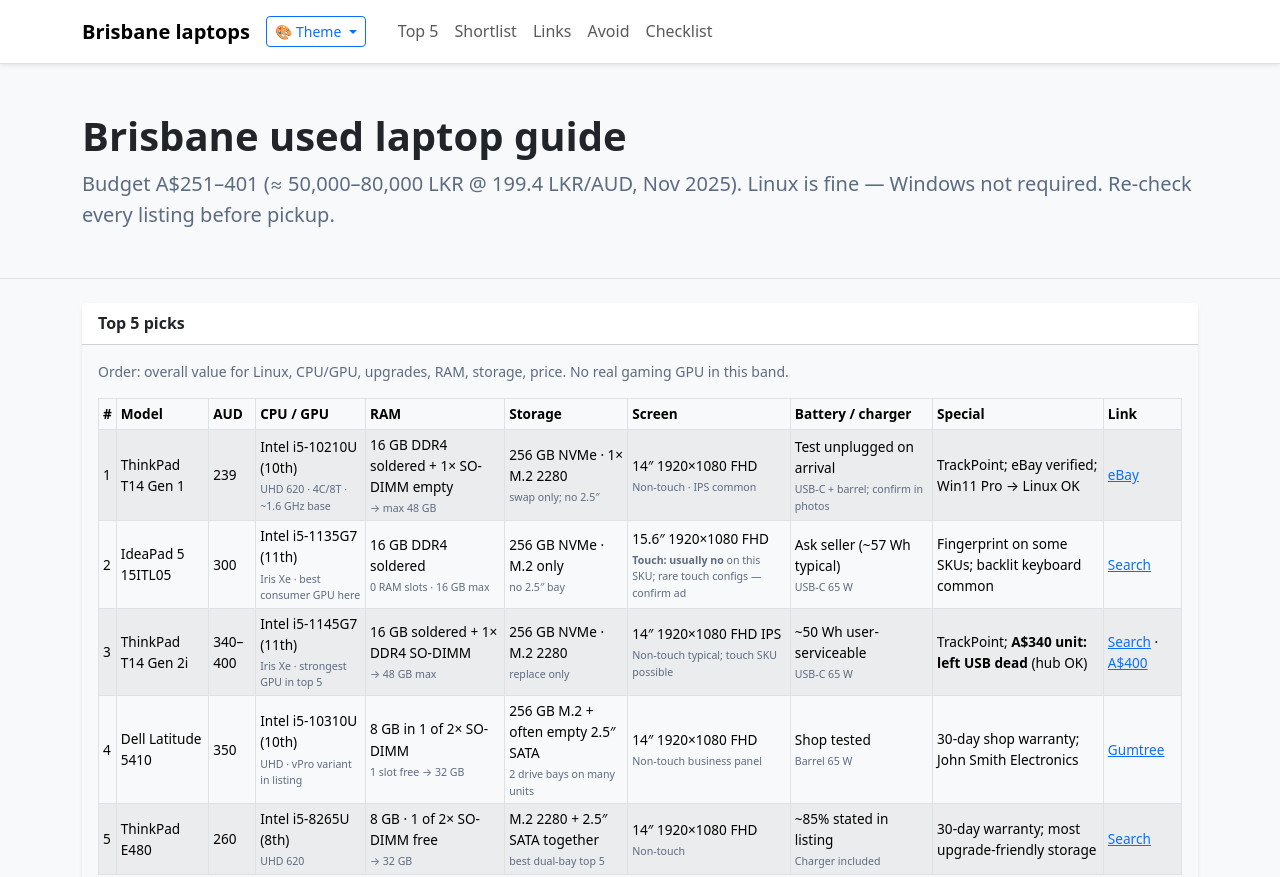
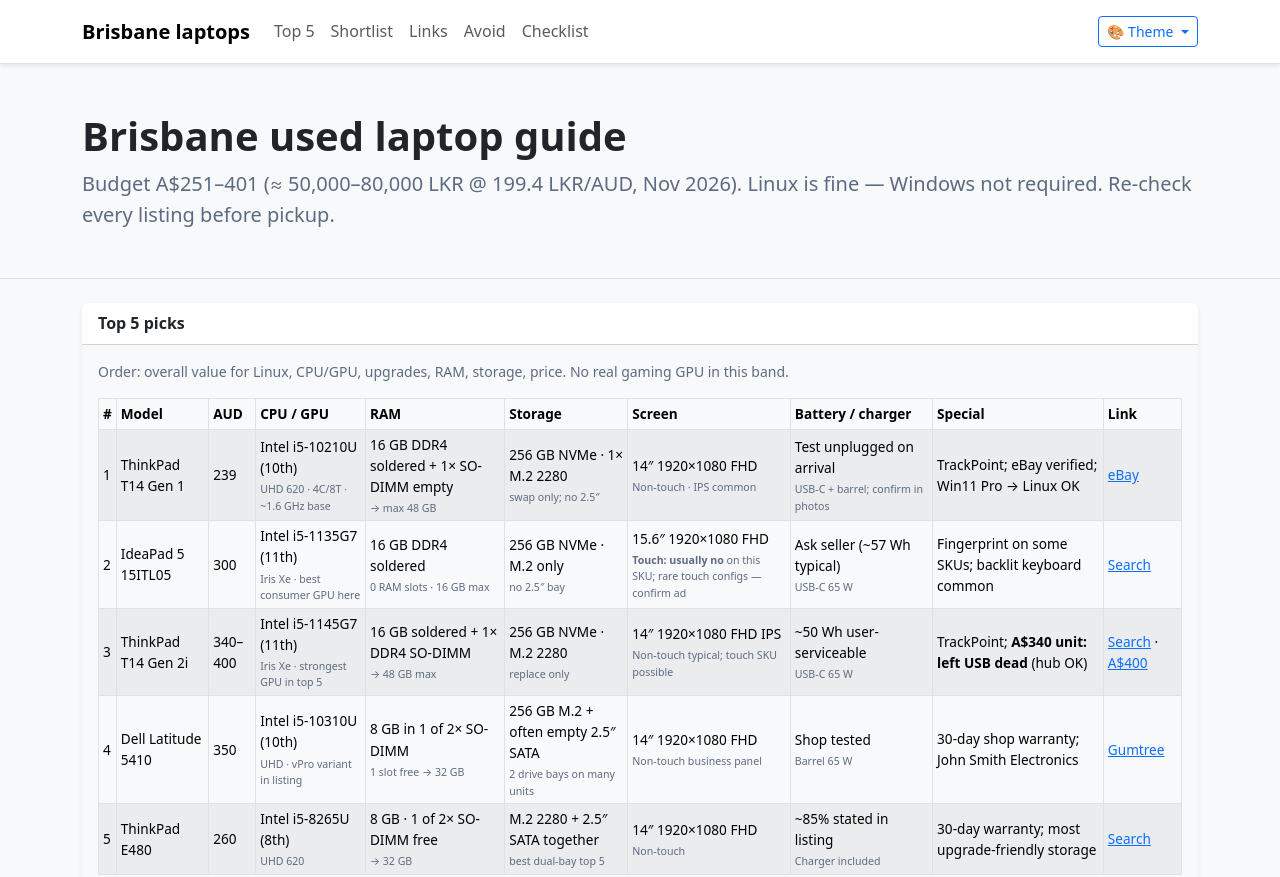
Before and after one commit to Mavros-Lykos/brisbane-used-laptop-guide, a plain HTML site: page index.html in a window 1280 px wide. Shown: the top 877 px of the page. Drawn offline with nearby package versions, Linux system fonts and the light colour scheme.

Commit message:
Navbar: theme pinned right; dates Nov 2026

```diff
--- a/index.html
+++ b/index.html
@@ -20,9 +20,19 @@
 </head>
 <body class="bg-body-tertiary">
   <nav class="navbar navbar-expand-lg bg-body border-bottom sticky-top shadow-sm">
-    <div class="container-lg">
+    <div class="container-lg d-flex flex-wrap align-items-center">
       <a class="navbar-brand fw-semibold py-2" href="#">Brisbane laptops</a>
-      <div class="dropdown ms-auto me-2 nav-toolbar d-flex align-items-center">
+      <div class="collapse navbar-collapse order-lg-1 flex-grow-1" id="mainNav">
+        <ul class="navbar-nav">
+          <li class="nav-item"><a class="nav-link" href="#top5">Top 5</a></li>
+          <li class="nav-item"><a class="nav-link" href="#shortlist">Shortlist</a></li>
+          <li class="nav-item"><a class="nav-link" href="#links">Links</a></li>
+          <li class="nav-item"><a class="nav-link" href="#avoid">Avoid</a></li>
+          <li class="nav-item"><a class="nav-link" href="#checklist">Checklist</a></li>
+        </ul>
+      </div>
+      <div class="d-flex align-items-center gap-2 ms-auto order-lg-last nav-toolbar">
+        <div class="dropdown">
           <button type="button" class="btn btn-outline-primary btn-sm dropdown-toggle d-flex align-items-center gap-1" id="theme-menu-trigger" data-bs-toggle="dropdown" data-bs-auto-close="true" aria-expanded="false" aria-label="Theme: Light. Open theme menu">
             <span aria-hidden="true">🎨</span>
             <span class="d-none d-sm-inline">Theme</span>
@@ -35,17 +45,9 @@
             <div class="theme-grid px-1 pb-1" id="theme-grid" role="group" aria-label="Choose color theme"></div>
           </div>
         </div>
-      <button class="navbar-toggler" type="button" data-bs-toggle="collapse" data-bs-target="#mainNav" aria-controls="mainNav" aria-expanded="false" aria-label="Toggle navigation">
+        <button class="navbar-toggler d-lg-none" type="button" data-bs-toggle="collapse" data-bs-target="#mainNav" aria-controls="mainNav" aria-expanded="false" aria-label="Toggle navigation">
           <span class="navbar-toggler-icon"></span>
         </button>
-      <div class="collapse navbar-collapse" id="mainNav">
-        <ul class="navbar-nav ms-lg-3">
-          <li class="nav-item"><a class="nav-link" href="#top5">Top 5</a></li>
-          <li class="nav-item"><a class="nav-link" href="#shortlist">Shortlist</a></li>
-          <li class="nav-item"><a class="nav-link" href="#links">Links</a></li>
-          <li class="nav-item"><a class="nav-link" href="#avoid">Avoid</a></li>
-          <li class="nav-item"><a class="nav-link" href="#checklist">Checklist</a></li>
-        </ul>
       </div>
     </div>
   </nav>
@@ -53,7 +55,7 @@
   <header class="hero-banner py-4 py-md-5">
     <div class="container-lg">
       <h1 class="display-6 fw-bold mb-2">Brisbane used laptop guide</h1>
-      <p class="lead text-guide-muted mb-0">Budget <strong>A$251–401</strong> (≈ 50,000–80,000 LKR @ 199.4 LKR/AUD, Nov 2025). <strong>Linux</strong> is fine — Windows not required. Re-check every listing before pickup.</p>
+      <p class="lead text-guide-muted mb-0">Budget <strong>A$251–401</strong> (≈ 50,000–80,000 LKR @ 199.4 LKR/AUD, Nov 2026). <strong>Linux</strong> is fine — Windows not required. Re-check every listing before pickup.</p>
     </div>
   </header>
 
--- a/styles.css
+++ b/styles.css
@@ -283,6 +283,13 @@ html[data-theme="dusk"] {
   font-size: 0.75rem;
 }
 
+@media (max-width: 991.98px) {
+  .navbar .navbar-collapse {
+    flex-basis: 100%;
+    order: 10 !important;
+  }
+}
+
 @media (max-width: 576px) {
   .navbar-brand {
     font-size: 1rem;
```
Lines whose indentation alone changed are shown as unchanged.
